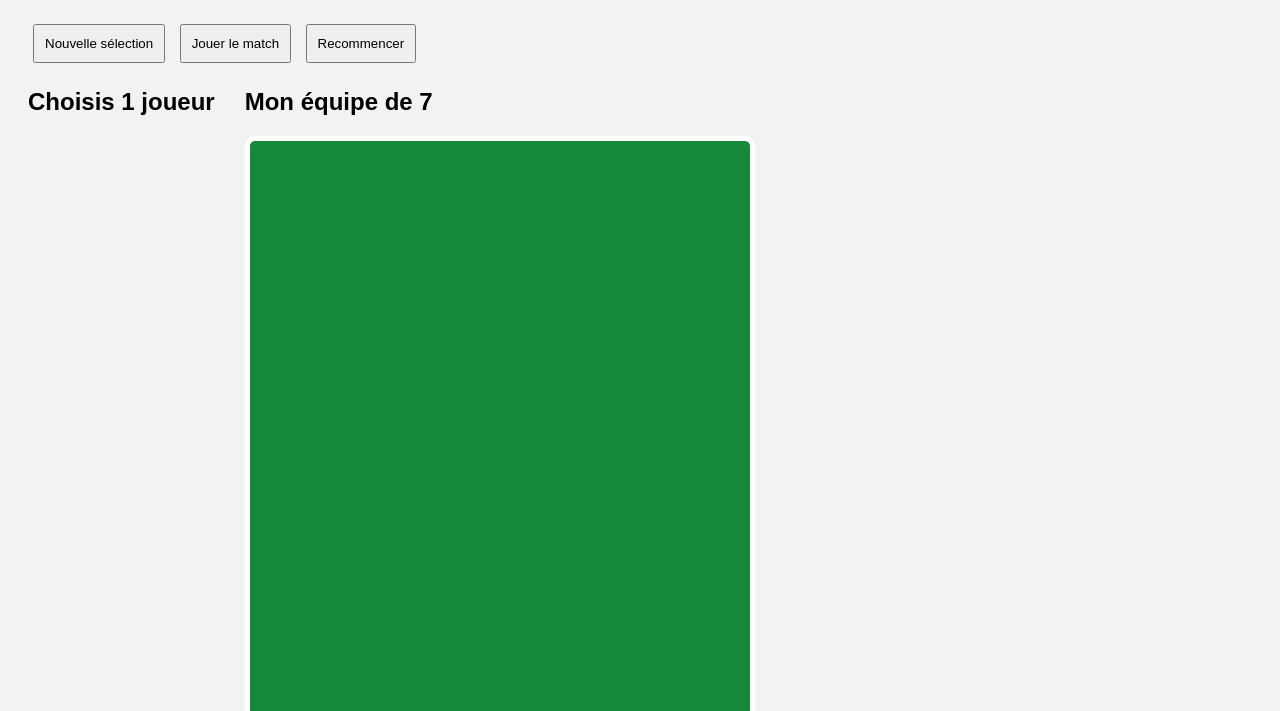
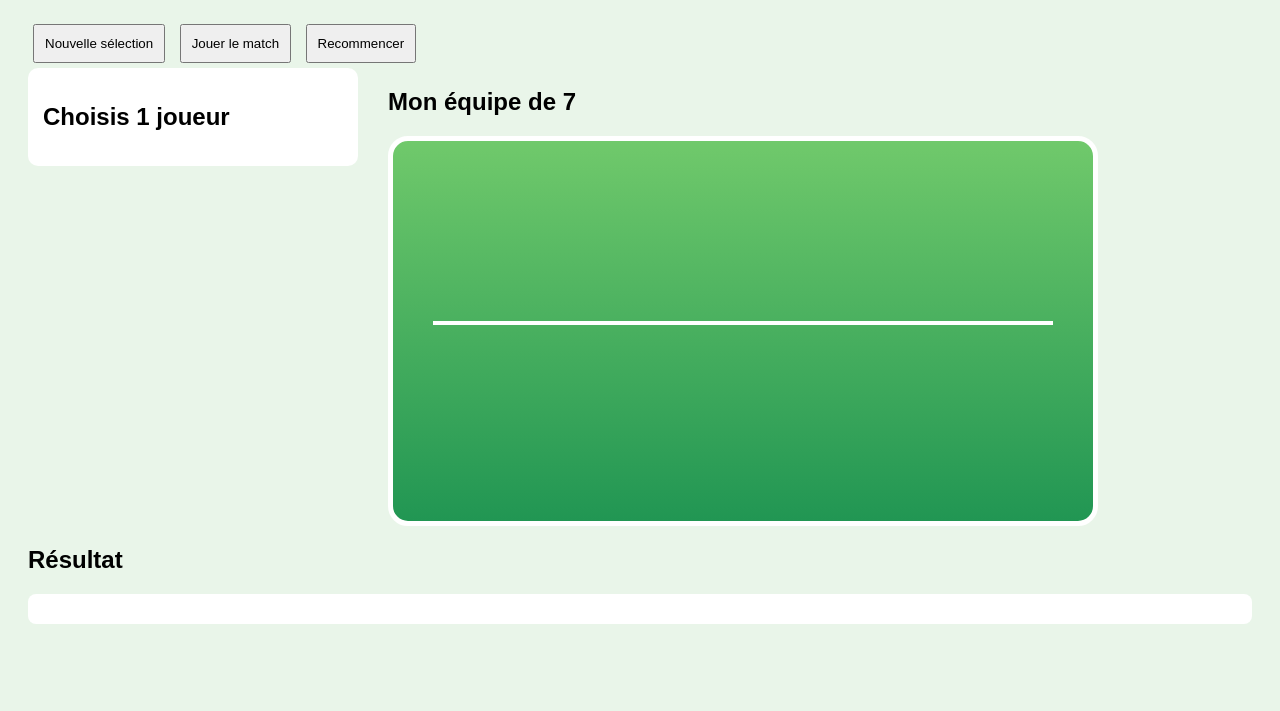
Before and after one commit to Djubea/rugby-7a0, a plain HTML site: page index.html in a window 1280 px wide. Shown: the part 89-800 px from the top of the page. Drawn offline with Linux system fonts and the light colour scheme.

Commit message:
Update style.css

```diff
--- a/style.css
+++ b/style.css
@@ -1,7 +1,7 @@
 body {
   font-family: Arial, sans-serif;
   padding: 20px;
-  background: #f2f2f2;
+  background: #e9f5e9;
 }
 
 button {
@@ -13,28 +13,68 @@ button {
 #game {
   display: flex;
   gap: 30px;
+  align-items: flex-start;
+}
+
+#selection {
+  width: 300px;
+  background: white;
+  padding: 15px;
+  border-radius: 10px;
+}
+
+.choice {
+  background: #f7f7f7;
+  border: 1px solid #ccc;
+  padding: 12px;
+  margin: 10px 0;
+  border-radius: 8px;
+  cursor: pointer;
+}
+
+.choice:hover {
+  background: #dff0ff;
 }
 
 #field {
-  width: 500px;
-  height: 700px;
-  background: #168a3a;
+  width: 700px;
+  height: 380px;
+  background: linear-gradient(#70c96b, #219653);
   border: 5px solid white;
-  border-radius: 10px;
+  border-radius: 20px;
   position: relative;
+  overflow: hidden;
+}
+
+#field::before {
+  content: "";
+  position: absolute;
+  left: 40px;
+  right: 40px;
+  top: 180px;
+  height: 4px;
+  background: white;
 }
 
 .player-circle {
-  width: 90px;
-  height: 90px;
+  width: 95px;
+  height: 95px;
   background: white;
   border-radius: 50%;
   position: absolute;
+  border: 3px solid #1b1b1b;
   display: flex;
   justify-content: center;
   align-items: center;
   text-align: center;
+  padding: 6px;
   font-size: 11px;
   font-weight: bold;
-  border: 2px solid #333;
 }
+
+#result {
+  background: white;
+  padding: 15px;
+  margin-top: 15px;
+  border-radius: 8px;
+}
```
